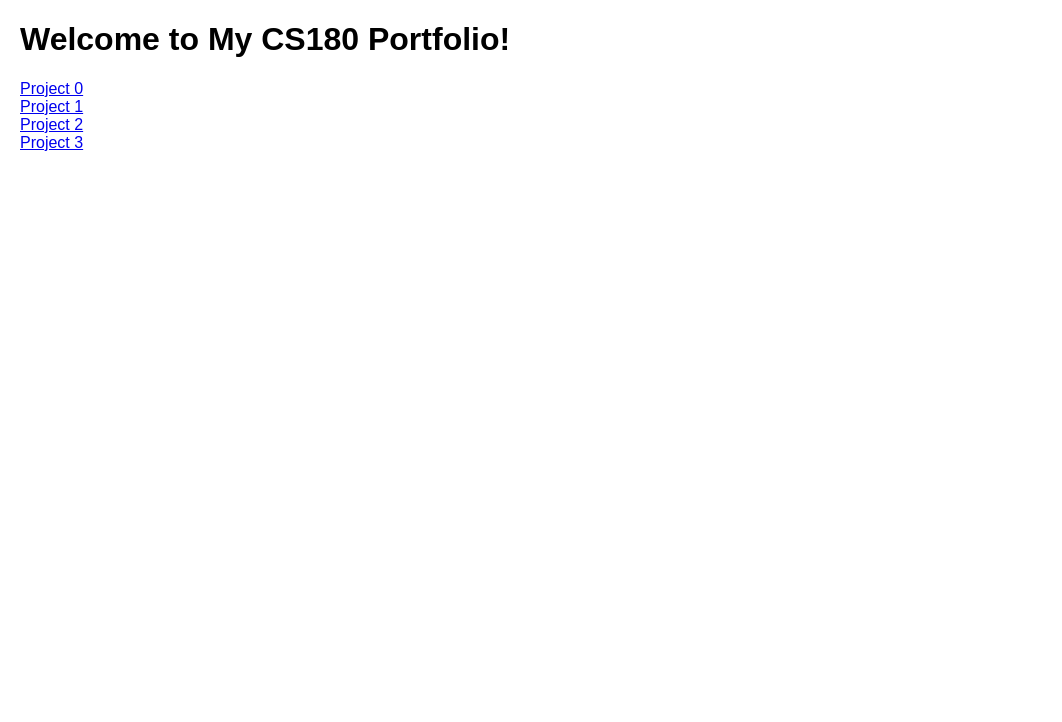
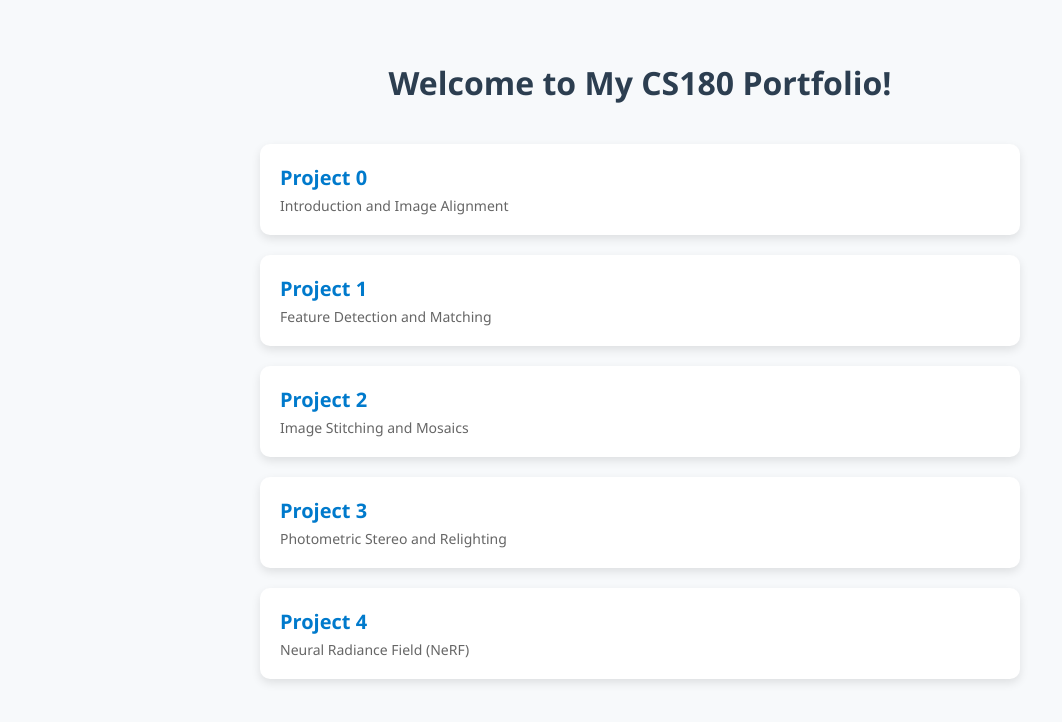
Before and after one commit to V1Zhang/cs180, a plain HTML site: page index.html in a window 1280 px wide. Shown: the whole page, without its empty margins (0-1062 px from the left). Drawn offline with Linux system fonts and the light colour scheme.

Commit message:
project4

```diff
--- a/index.html
+++ b/index.html
@@ -1,19 +1,86 @@
 <!DOCTYPE html>
-<html>
+<html lang="en">
 <head>
-    <title>My Portfolio</title>
+    <meta charset="UTF-8">
+    <title>My CS180 Portfolio</title>
     <style>
         body {
-            font-family: Arial, sans-serif;
-            margin: 20px;
+            font-family: 'Segoe UI', Arial, sans-serif;
+            background: #f7f9fb;
+            margin: 0;
+            padding: 40px;
+            color: #333;
+        }
+
+        h1 {
+            text-align: center;
+            color: #2c3e50;
+            margin-bottom: 40px;
+        }
+
+        .projects {
+            display: flex;
+            flex-direction: column;
+            align-items: center;
+            gap: 20px;
+        }
+
+        .project {
+            width: 60%;
+            background: white;
+            border-radius: 10px;
+            box-shadow: 0 4px 10px rgba(0,0,0,0.1);
+            padding: 20px;
+            transition: transform 0.2s ease, box-shadow 0.2s ease;
+        }
+
+        .project:hover {
+            transform: translateY(-5px);
+            box-shadow: 0 6px 14px rgba(0,0,0,0.15);
+        }
+
+        .project a {
+            text-decoration: none;
+            color: #007acc;
+            font-weight: bold;
+            font-size: 20px;
+        }
+
+        .project a:hover {
+            color: #005fa3;
+        }
+
+        .project span {
+            display: block;
+            color: #666;
+            font-size: 14px;
+            margin-top: 5px;
         }
     </style>
 </head>
 <body>
     <h1>Welcome to My CS180 Portfolio!</h1>
-    <a href="./0/index.html">Project 0</a><br>
-    <a href="./1/index.html">Project 1</a><br>
-    <a href="./2/index.html">Project 2</a><br>
-    <a href="./3/index.html">Project 3</a>
+    <div class="projects">
+        <div class="project">
+            <a href="./0/index.html">Project 0</a>
+            <span>Introduction and Image Alignment</span>
+        </div>
+        <div class="project">
+            <a href="./1/index.html">Project 1</a>
+            <span>Feature Detection and Matching</span>
+        </div>
+        <div class="project">
+            <a href="./2/index.html">Project 2</a>
+            <span>Image Stitching and Mosaics</span>
+        </div>
+        <div class="project">
+            <a href="./3/index.html">Project 3</a>
+            <span>Photometric Stereo and Relighting</span>
+        </div>
+        <div class="project">
+            <a href="./4/index.html">Project 4</a>
+            <span>Neural Radiance Field (NeRF)</span>
+        </div>
+    </div>
 </body>
 </html>
```
